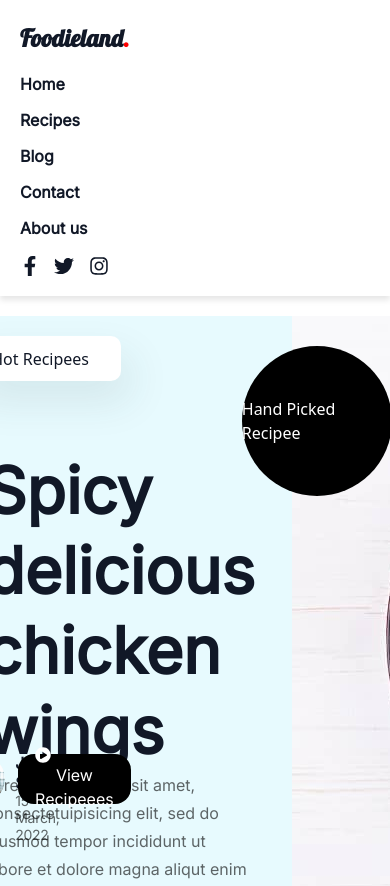
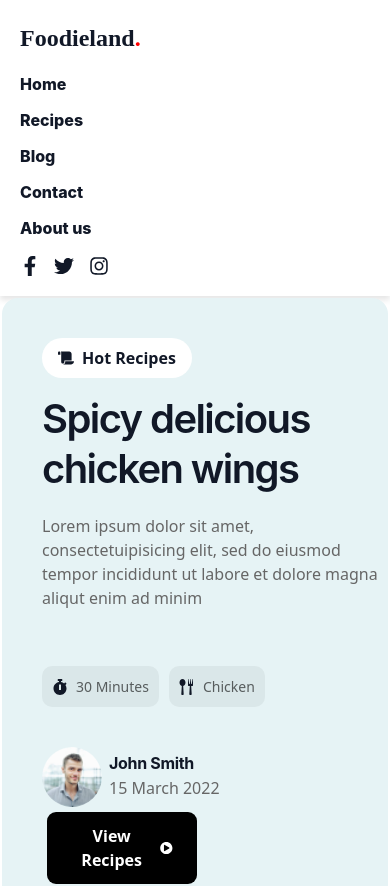
Before and after one commit to baqx/foodieland, a React (Create React App) app: page / in a window 390 px wide. Shown: the top 886 px of the page. Built offline with nearby package versions, Linux system fonts and the light colour scheme.

Commit message:
I updated the herosection component
I updated the herosection component for better styling and responsiveness

```diff
--- a/src/components/MainContents/HeroSection.tsx
+++ b/src/components/MainContents/HeroSection.tsx
@@ -1,52 +1,64 @@
 import React from "react";
 import "../../styles/MainContents/HeroSection.css";
-import { FaBookmark, FaPlayCircle } from "react-icons/fa";
+import { FaPlayCircle, FaScroll, FaStopwatch } from "react-icons/fa";
 import { useNavigate } from "react-router-dom";
+import { ImSpoonKnife } from "react-icons/im";
+
 const HeroSection: React.FC = () => {
   const navigate = useNavigate();
   return (
-    <section className="app-featured">
-      <div className="hero-card">
-        <div className="left-section">
-          <div className="hero-card-chip">
-            <FaBookmark className="self-center" />
-            <div className="self-center">Hot Recipees</div>
+    <div className="HeroSection">
+      <div className="HeroSection__content">
+        <div className="HeroSection__tag">
+          <span>
+            <FaScroll />
+          </span>
+          <span>Hot Recipes</span>
         </div>
-          <div className="hero-text-wrapper">
-            <div className="hero-text">Spicy delicious chicken wings</div>
-            <div className="hero-text-desc">
-              Lorem ipsum dolor sit amet, consectetuipisicing elit, sed do
-              eiusmod tempor incididunt ut labore et dolore magna aliqut enim ad
-              minim
+        <h1 className="HeroSection__title">Spicy delicious chicken wings</h1>
+        <p className="HeroSection__description  my-5">
+          Lorem ipsum dolor sit amet, consectetuipisicing elit, sed do eiusmod
+          tempor incididunt ut labore et dolore magna aliqut enim ad minim
+        </p>
+        <div className="HeroSection__meta">
+          <div className="HeroSection__chip-Wrapper my-10">
+            <div className="HeroSection__chip">
+              <FaStopwatch /> <span>30 Minutes</span>
+            </div>
+            <div className="HeroSection__chip">
+              <ImSpoonKnife />
+              <span>Chicken</span>
             </div>
           </div>
-          <div className="hero-cta">
-            <div className="hero-cta-wrap-1">
-              <img className="hero-cta-avatar" src="/images/avatar.png" />
-              <div className="flex-col">
-                <h3 className="hero-cta-name">John Smith</h3>
-                <p className="hero-cta-date">15 March, 2022</p>
+        </div>
+        <div className="HeroSection__author self-center">
+          <div className="HeroSection__name-date-avatar self-center">
+            <img
+              src="images/avatar.png"
+              alt="John Smith"
+              className="HeroSection__author-avatar self-center"
+            />
+            <div className="HeroSection__meta self-center align-middle">
+              <span className="HeroSection__author-name">John Smith</span>
+              <span className="HeroSection__date">15 March 2022</span>
             </div>
           </div>
 
           <button
             onClick={() => navigate("/RecipePage")}
-              className="hero-cta-button flex-grow-0"
+            className="HeroSection__cta self-center"
           >
-              <p className="self-center inline-block">
-                <FaPlayCircle /> View Recipeees
-              </p>
+            View Recipes <FaPlayCircle />
           </button>
         </div>
       </div>
-
-        <div className="right-section">
-          <div className="hero-badge">
-            <div>Hand Picked Recipee</div>
+      <div className="HeroSection__image">
+        <img src="images/hero.png" alt="Spicy delicious chicken wings" />
+        <div className="HeroSection__badge">
+          <img src="images/Badge.png" alt="Handpicked recipes" />
         </div>
       </div>
     </div>
-    </section>
   );
 };
 
--- /dev/null
+++ b/src/components/MainContents/hero2.tsx
@@ -0,0 +1,53 @@
+import React from "react";
+import "../../styles/MainContents/HeroSection.css";
+import { FaBookmark, FaPlayCircle } from "react-icons/fa";
+import { useNavigate } from "react-router-dom";
+const HeroSection: React.FC = () => {
+  const navigate = useNavigate();
+  return (
+    <section className="app-featured">
+      <div className="hero-card">
+        <div className="left-section">
+          <div className="hero-card-chip">
+            <FaBookmark className="self-center" />
+            <div className="self-center">Hot Recipees</div>
+          </div>
+          <div className="hero-text-wrapper">
+            <div className="hero-text">Spicy delicious chicken wings</div>
+            <div className="hero-text-desc">
+              Lorem ipsum dolor sit amet, consectetuipisicing elit, sed do
+              eiusmod tempor incididunt ut labore et dolore magna aliqut enim ad
+              minim
+            </div>
+          </div>
+          <div className="hero-cta">
+            <div className="hero-cta-wrap-1">
+              <img className="hero-cta-avatar" src="/images/avatar.png" />
+              <div className="flex-col">
+                <h3 className="hero-cta-name">John Smith</h3>
+                <p className="hero-cta-date">15 March, 2022</p>
+              </div>
+            </div>
+
+            <button
+              onClick={() => navigate("/RecipePage")}
+              className="hero-cta-button flex-grow-0"
+            >
+              <p className="self-center inline-block">
+                <FaPlayCircle /> View Recipeees
+              </p>
+            </button>
+          </div>
+        </div>
+
+        <div className="right-section">
+          <div className="hero-badge">
+            <div>Hand Picked Recipee</div>
+          </div>
+        </div>
+      </div>
+    </section>
+  );
+};
+
+export default HeroSection;
--- a/src/styles/Header.css
+++ b/src/styles/Header.css
@@ -1,6 +1,3 @@
-@import url("https://fonts.googleapis.com/css2?family=Lobster");
-@import url("https://fonts.googleapis.com/css2?family=Inter");
-
 .header {
   display: flex;
   justify-content: space-between;
--- a/src/styles/MainContents/ChefShowcase.css
+++ b/src/styles/MainContents/ChefShowcase.css
@@ -88,3 +88,11 @@
   bottom: 40px;
   right: 40px;
 }
+@media (max-width: 768px) {
+  .chef-showcase {
+    display: block !important;
+  }
+  .showcase-image {
+    width: 100%;
+  }
+}
--- a/src/styles/MainContents/HeroSection.css
+++ b/src/styles/MainContents/HeroSection.css
@@ -1,123 +1,85 @@
-@import url("https://fonts.googleapis.com/css2?family=Lobster");
-@import url("https://fonts.googleapis.com/css2?family=Inter");
-.app-featured {
-  padding: 1.25rem;
+.HeroSection {
+  display: flex;
+  background-color: #e6f3f5;
+  border-radius: 1rem;
+  margin: 10px 20px;
+}
+
+.HeroSection__content {
+  flex: 1;
+  padding: 2.5rem;
+}
+
+.HeroSection__tag {
+  display: inline-flex;
+  align-items: center;
+  background-color: white;
+  padding: 0.5rem 1rem;
+  border-radius: 2rem;
+  font-weight: bold;
+  margin-bottom: 1rem;
+  gap: 0.5rem;
+}
+
+.HeroSection__title {
+  font-size: 64px;
+  font-family: Inter;
+  font-weight: 600;
+  line-height: 77.45px;
+  letter-spacing: -0.04em;
+  text-align: left;
+}
+
+.HeroSection__description {
+  color: #666;
+  margin-bottom: 1rem;
+}
+
+.HeroSection__meta {
+  display: flex;
+  gap: 2px;
+}
+.HeroSection__chip-Wrapper {
+  display: flex;
+  flex-direction: row;
+  gap: 10px;
+}
+.HeroSection__chip {
+  display: inline-flex;
+  align-items: center;
+  gap: 0.5rem;
+  background-color: #0000000d;
+  padding: 10px;
+  border-radius: 10px;
+  flex-grow: 0;
+  flex-shrink: 0;
+  flex-basis: auto;
+  width: auto;
+}
+.HeroSection__chip span {
+  color: #00000099;
+  font-size: 14px;
+}
+.HeroSection__author {
   display: flex;
   align-items: center;
-  justify-content: center;
-}
-.hero-card {
-  height: 640px;
-  width: 1280px;
-  background-color: #ffffff;
-  border-radius: 20px;
-  display: flex;
-  flex: 1;
-}
-.hero-card .left-section {
-  background-color: #e7fafe;
-
-  flex: 0.5;
-  border-radius: 20px;
-  border-top-right-radius: 0;
-  border-bottom-right-radius: 0;
-  padding: 10px 7px;
-}
-.hero-card .hero-text-wrapper {
-  margin: 30px;
-  margin-top: 70px;
-}
-.hero-card .hero-text {
-  font-family: Inter;
-  line-height: 80px;
-  font-size: 64px;
-  font-weight: 600;
-  text-align: left;
-}
-.hero-card .hero-text-desc {
-  font-family: Inter;
-  font-size: 16px;
-  font-weight: 400;
-  line-height: 28px;
-  text-align: left;
-  color: #00000099;
-}
-.hero-card .right-section {
-  flex: 0.5;
-  background-image: url("../../../public/images/hero.png");
-  background-position: cover;
-  background-repeat: no-repeat;
-  border-radius: 20px;
-  border-top-left-radius: 0;
-  border-bottom-left-radius: 0;
-}
-.hero-card-chip {
-  width: 156px;
-  height: 45px;
-  top: 200px;
-  left: 130px;
-  gap: 0px;
-  border-radius: 30px;
-  margin: 10px;
-  padding: 10px;
-  border-radius: 10px;
-  display: flex;
-  flex-grow: 0 !important;
-  background-color: #ffffff;
-  gap: 8;
-  box-shadow: 10px 20px 40px 0px #2940461a;
-}
-
-.hero-badge {
-  display: flex;
-  justify-content: center;
-  align-items: center;
-  color: white;
-  height: 150px;
-  width: 150px;
-  background-color: black;
-  border-radius: 50%;
-  position: relative;
-  top: 30px;
-  left: -50px;
-}
-
-.hero-cta {
-  display: flex;
-  flex-direction: row;
-  position: absolute;
-  bottom: 0px;
-  width: 45%;
+  gap: 0.5rem;
+  margin-bottom: 1rem;
   justify-content: space-between;
 }
 
-.hero-cta-avatar {
-  height: 50px;
-  width: 50px;
+.HeroSection__meta {
+  display: flex;
+  flex-direction: column;
+}
+
+.HeroSection__author-avatar {
+  width: 60px;
+  height: 60px;
   border-radius: 50%;
 }
 
-.hero-cta-button {
-  background-color: #000000;
-  color: #ffffff;
-  padding: 10px 17px;
-  border-radius: 20px;
-  display: flex;
-  text-align: center;
-  justify-content: center;
-  font-family: Inter;
-  flex-direction: row !important;
-  width: 200px;
-  height: 50px;
-  border-radius: 16px;
-}
-.hero-cta-wrap-1 {
-  display: flex;
-  flex-direction: row;
-  justify-content: space-evenly;
-  gap: 10px;
-}
-.hero-cta-name {
+.HeroSection__author-name {
   font-family: Inter;
   font-size: 16px;
   font-weight: 700;
@@ -125,12 +87,89 @@
   letter-spacing: -0.02em;
   text-align: left;
 }
-.hero-cta-date {
-  font-family: Inter;
-  font-size: 14px;
-  font-weight: 500;
-  line-height: 16.94px;
-  letter-spacing: -0.02em;
-  text-align: left;
-  color: #00000099;
+
+.HeroSection__date {
+  color: #666;
 }
+
+.HeroSection__name-date-avatar {
+  display: flex;
+  flex-direction: row;
+  gap: 7px;
+}
+
+.HeroSection__cta {
+  background-color: black;
+  color: white;
+  border: none;
+  padding: 0.75rem 1.5rem;
+  border-radius: 9px;
+  cursor: pointer;
+  display: flex;
+  align-items: center;
+  gap: 0.5rem;
+  font-weight: 600;
+  text-align: center;
+  flex-grow: 0;
+  flex-basis: auto;
+  transition: transform 0.3s ease;
+}
+.HeroSection__cta:hover {
+  opacity: 0.8;
+  transform: translateY(-5px);
+}
+.HeroSection__image {
+  flex: 1;
+  position: relative;
+}
+
+.HeroSection__image img {
+  width: 100%;
+  height: auto;
+  border-radius: 1rem;
+}
+
+.HeroSection__badge {
+  position: absolute;
+  top: 1rem;
+  right: 1rem;
+  left: -5%;
+  width: 5rem;
+  height: 5rem;
+}
+
+.HeroSection__badge img {
+  width: 100%;
+  height: 100%;
+}
+
+@media (max-width: 768px) {
+  .HeroSection {
+    flex-direction: column;
+    margin: 2px;
+  }
+
+  .HeroSection__content {
+    padding-right: 0;
+    margin-bottom: 2rem;
+  }
+
+  .HeroSection__title {
+    font-size: 2rem;
+  }
+  .HeroSection__author {
+    display: block;
+  }
+  .HeroSection__title {
+    font-size: 40px;
+    font-family: Inter;
+    font-weight: 600;
+    line-height: 50px;
+    letter-spacing: -0.04em;
+    text-align: left;
+  }
+  .HeroSection__cta {
+    margin: 5px;
+    max-width: 150px;
+  }
+}
```
Also changed, not shown: public/images/Badge.png (added). Lines whose indentation alone changed are shown as unchanged.
